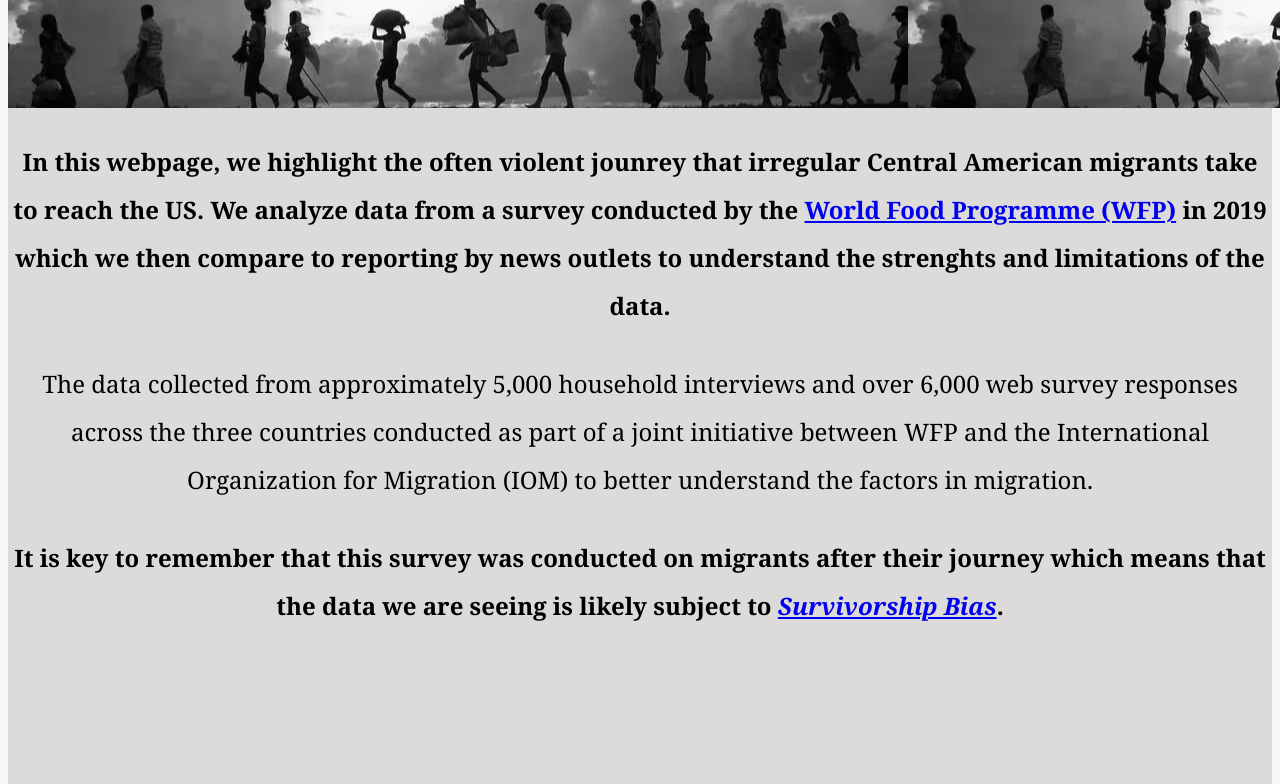
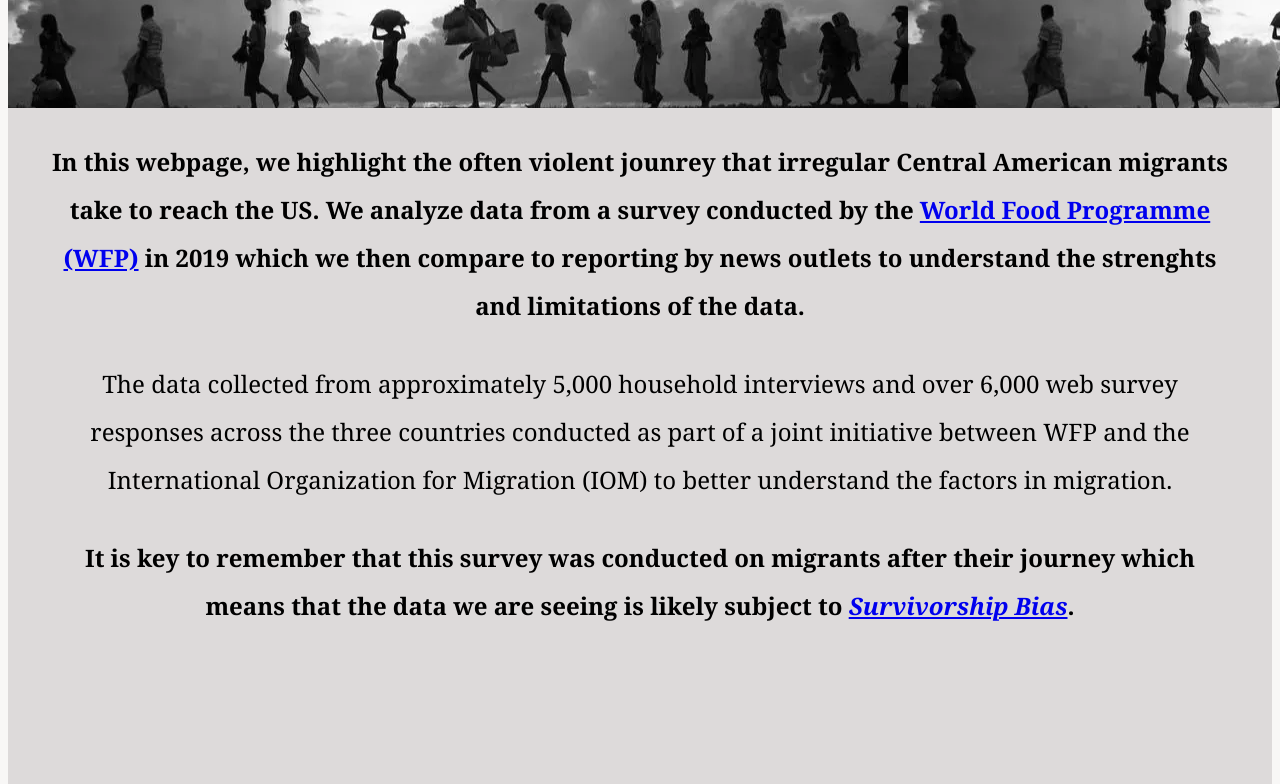
Before and after one commit to abell06/data_viz_migration, a SvelteKit app in the folder todomvc/: page /page9 in a window 1280 px wide. Shown: the part 700-1484 px from the top of the page. Built offline with nearby package versions, Linux system fonts and the light colour scheme; a web font is replaced by a local one.

Commit message:
padding update on map

```diff
--- a/todomvc/src/components/App_news.svelte
+++ b/todomvc/src/components/App_news.svelte
@@ -40,16 +40,18 @@
 
     <!-- moved intro text to map page -->
     <div class = 'map'>
-      <h4 style="margin-top: 30px">In this webpage, we highlight the often violent jounrey that irregular Central American migrants take to reach the US.
+      <h4 style="margin-top: 30px; padding-left: 40px; padding-right: 40px;">In this webpage, we highlight the often violent jounrey that irregular Central American migrants take to reach the US.
         We analyze data from a survey conducted by the <a href="https://www.wfp.org">World Food Programme (WFP)</a> in 2019 which we then
         compare to reporting by news outlets to understand the strenghts and limitations of the data.
       </h4>
-      <p style="margin-top: 30px">The data collected from approximately 5,000 household interviews and over 6,000 web survey responses across
-        the three countries conducted as part of a joint initiative between WFP and the International Organization for Migration (IOM) to better
-        understand the factors in migration.
-      </p>
-      <h4 style="margin-top: 30px">It is key to remember that this survey was conducted on migrants after their journey which means that
-        the data we are seeing is likely subject to <i><a href="https://en.wikipedia.org/wiki/Survivorship_bias">Survivorship Bias</a></i>.
+        <p style="margin-top: 30px; padding-left: 40px; padding-right: 40px;">The data collected from approximately 5,000 household interviews and over 6,000 web survey responses across
+                the three countries conducted as part of a joint initiative between WFP and the International Organization for Migration (IOM) to better
+                understand the factors in migration.
+        </p>
+        <h4 style="margin-top: 30px; padding-left: 40px; padding-right: 40px;">It is key to remember that this survey was conducted on migrants after their journey which means that
+                the data we are seeing is likely subject to <i><a href="https://en.wikipedia.org/wiki/Survivorship_bias">Survivorship Bias</a></i>.
+      </h4>
+
         <!-- <div style = "height:500px"></div> -->
       <Map />
 
```
